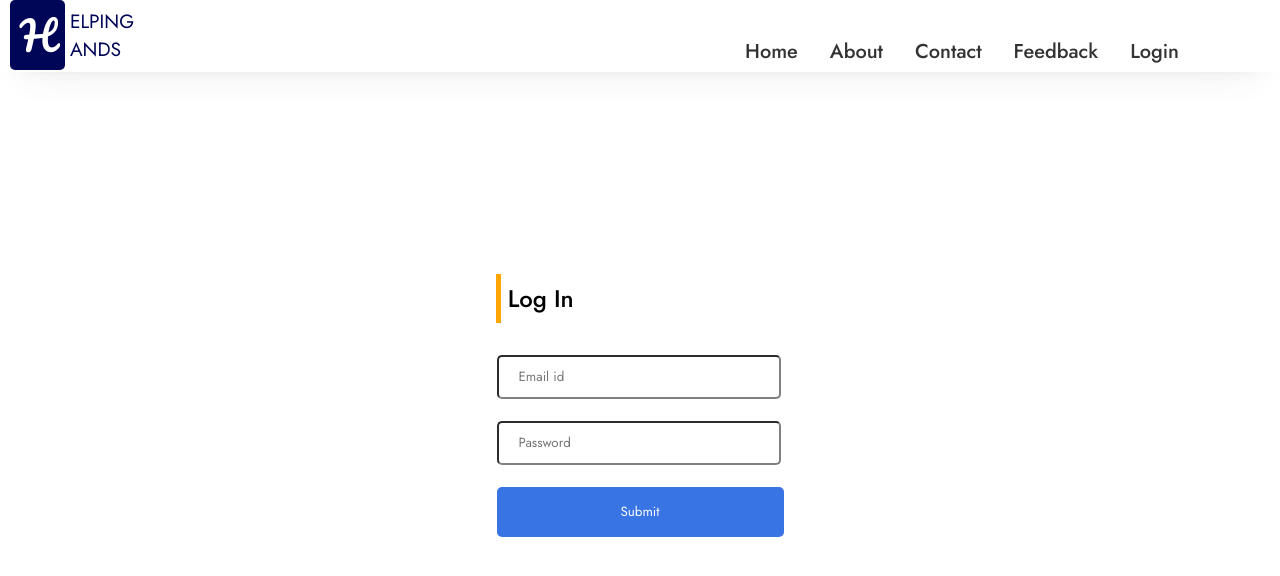
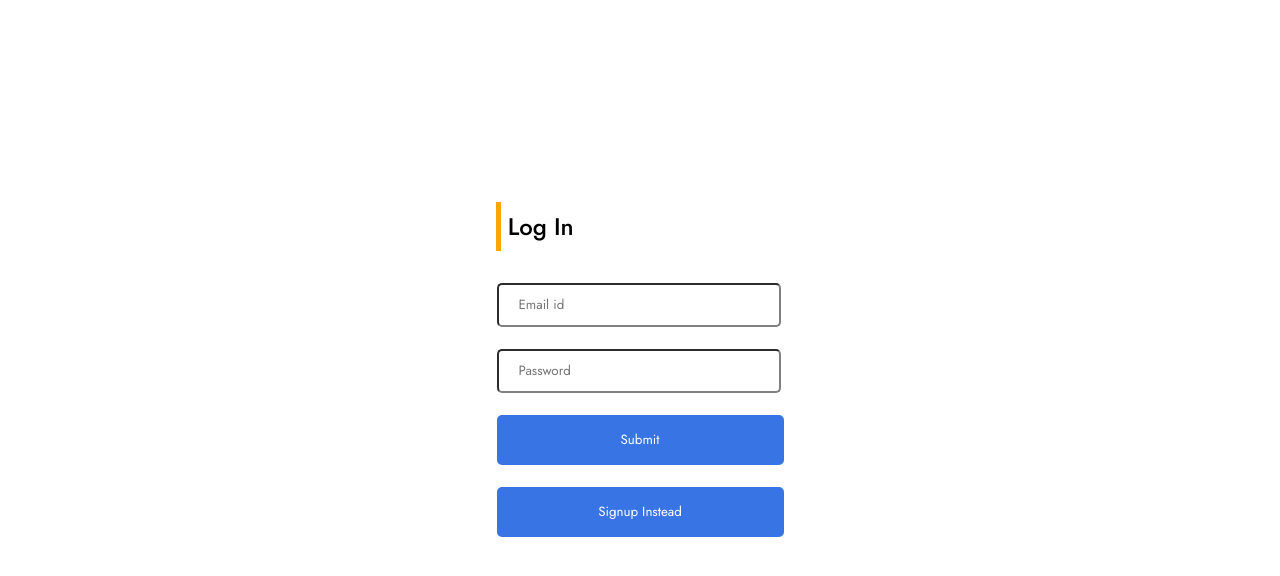
Before and after one commit to sourav-manna/helpinghands, a React (Create React App) app: page /signin in a window 1280 px wide. Shown: the top 576 px of the page. Built offline with nearby package versions, Linux system fonts and the light colour scheme.

Commit message:
change in navbar (Signin, Signup page)

```diff
--- a/src/App.js
+++ b/src/App.js
@@ -12,11 +12,10 @@ function App() {
     <div className="App">
       <div className="body-main">
         <BrowserRouter>
-          <Navbar />
           <Routes>
-            <Route exact path="/mypage" element={<MyPage />} />
-            <Route exact path="/signin" element={<Signin />} />
-            <Route exact path="/signup" element={<Signup />} />
+            <Route exact path="/mypage" element={<><Navbar /> <MyPage /></>} />
+            <Route exact path="/signin" element={<><Signin /></>} />
+            <Route exact path="/signup" element={<><Signup /></>} />
             <Route exact path="/" element={<LandingPage/>} />
           </Routes>
           {/* <Login /> */}
--- a/src/components/login/signin.jsx
+++ b/src/components/login/signin.jsx
@@ -82,6 +82,13 @@ const Signin = () => {
             </button>
           </td>
         </tr>
+        <tr>
+          <td>
+          <button type="submit" onClick={() => navigator("/signup")}>
+              Signup Instead
+            </button>
+          </td>
+        </tr>
       </table>
     </div>
   );
--- a/src/components/trending/Trending.css
+++ b/src/components/trending/Trending.css
@@ -37,7 +37,7 @@
     display: flex;
     flex-direction: column;
     font-size: 20px;
-    padding: 3px 20px 3px 20px;
+    padding: 6px 20px;
     border-right: 20px;
     border-right-color: blue;
     font-weight: 500;
@@ -48,7 +48,6 @@
     display: block;
     width: 300px;
     flex-wrap: wrap;
-    height: 40px;
     overflow-x: scroll;
     scrollbar-width: 0;
     -ms-overflow-style: none;
--- a/src/components/trending/Trending.jsx
+++ b/src/components/trending/Trending.jsx
@@ -51,7 +51,7 @@ const Blogstuc = (props) =>{
                         {Blog['Tweet_Text']}
                 </div>
                 <div>
-                        <center><button>Donate Now !</button></center>
+                        <center><button>View Details↗️</button></center>
                 </div>
             </div>
         </div>
```
